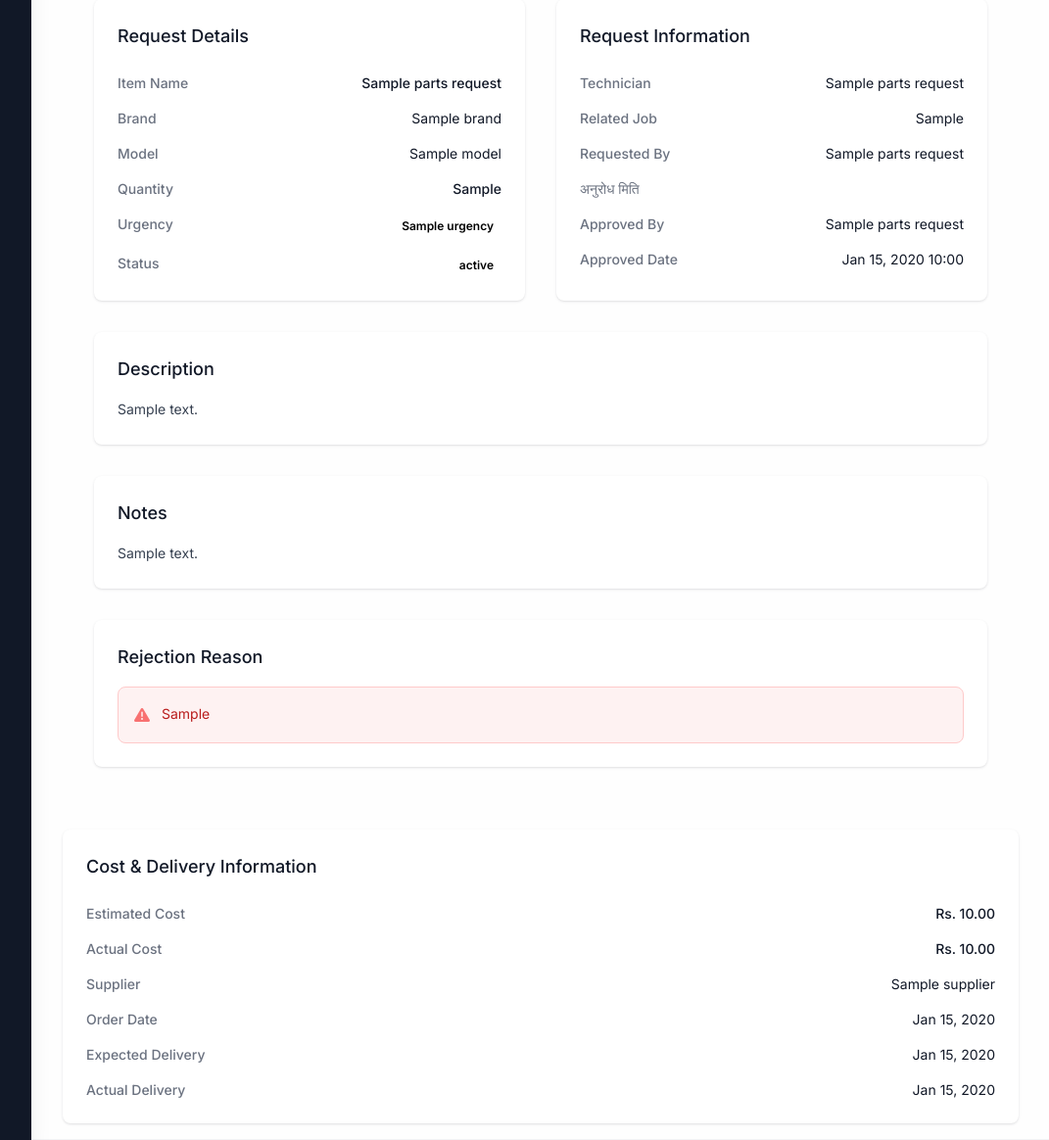
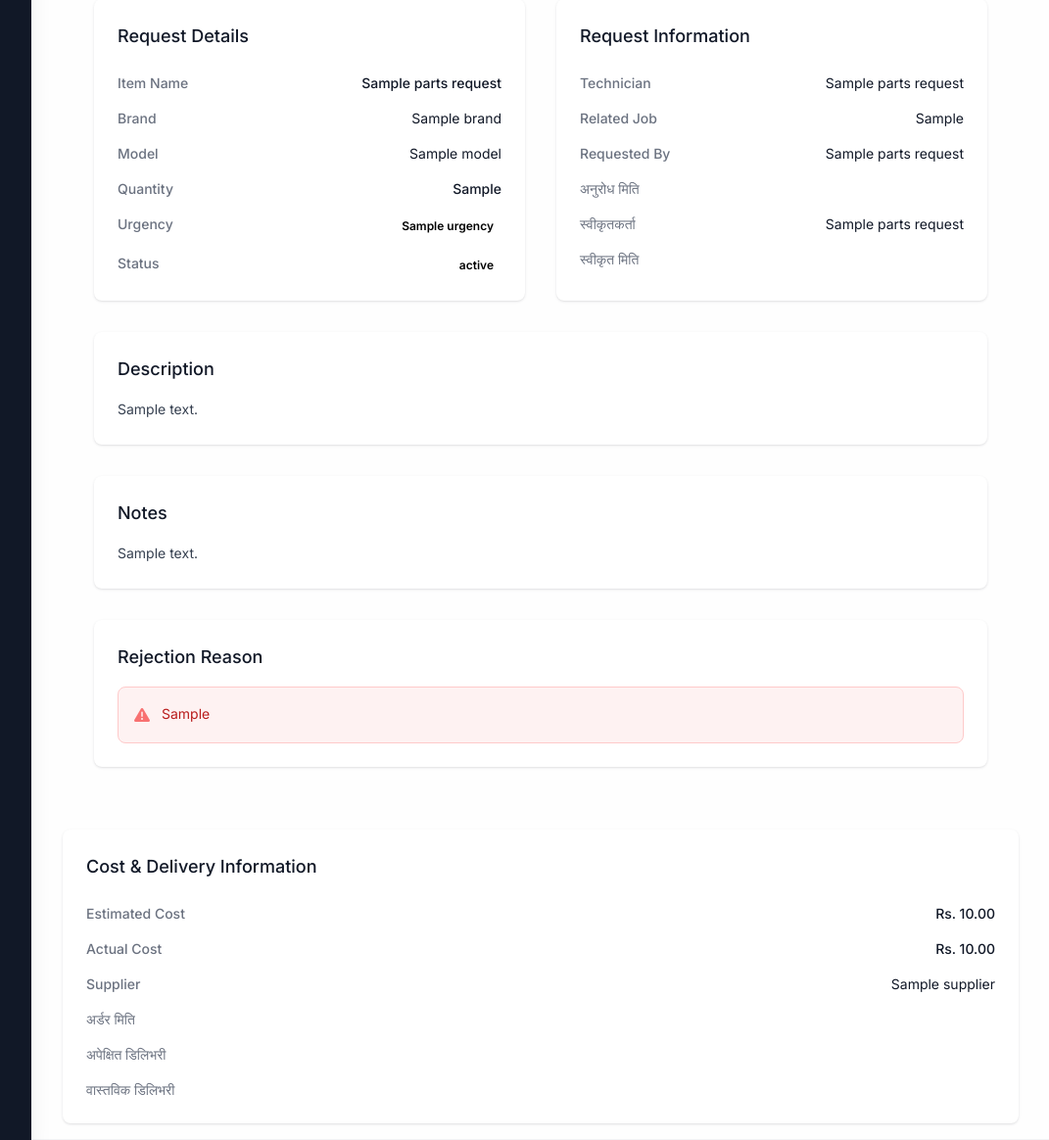
Before and after one commit to w38g0ru/tech-fix-center, a CodeIgniter 4 app: the page made by app/Views/dashboard/parts_requests/view.php in a window 1280 px wide. Shown: the part 195-1359 px from the top of the page at 98% size, without its empty margins (208-1279 px from the left). Run offline with PHP 8.4 and a stand-in for CodeIgniter, Linux system fonts and the light colour scheme; the template is opened without the code that fills it: most values are stand-ins (such as "Sample title", 1, 10 or a date in 2020); data that the repository does not hold is empty; some libraries are stand-ins or nearby versions.

Commit message:
Convert parts-requests dates to Nepali format
- Convert creation date in parts-requests index table to Nepali short format
- Convert approved date in parts-requests view to Nepali short format with time
- Convert order date in parts-requests view to Nepali short format
- Convert expected delivery date in parts-requests view to Nepali short format
- Convert actual delivery date in parts-requests view to Nepali short format
- Update labels to Nepali translations:
  - 'Approved By' → 'स्वीकृतकर्ता'
  - 'Approved Date' → 'स्वीकृत मिति'
  - 'Order Date' → 'अर्डर मिति'
  - 'Expected Delivery' → 'अपेक्षित डिलिभरी'
  - 'Actual Delivery' → 'वास्तविक डिलिभरी'
- All parts-requests dates now display in proper Nepali format with Devanagari numerals
- Request date was already converted in previous commit

```diff
--- a/app/Views/dashboard/parts_requests/index.php
+++ b/app/Views/dashboard/parts_requests/index.php
@@ -176,7 +176,7 @@
                                 </span>
                             </td>
                             <td class="px-6 py-4 whitespace-nowrap text-sm text-gray-900">
-                                <?= date('M d, Y', strtotime($request['created_at'])) ?>
+                                <?= formatNepaliDate($request['created_at'], 'short') ?>
                             </td>
                             <td class="px-6 py-4 whitespace-nowrap text-sm font-medium">
                                 <div class="flex space-x-2">
--- a/app/Views/dashboard/parts_requests/view.php
+++ b/app/Views/dashboard/parts_requests/view.php
@@ -128,13 +128,13 @@
 
             <?php if ($partsRequest['approved_by_name']): ?>
             <div class="flex flex-col sm:flex-row sm:justify-between">
-                <dt class="text-sm font-medium text-gray-500 mb-1 sm:mb-0">Approved By</dt>
+                <dt class="text-sm font-medium text-gray-500 mb-1 sm:mb-0">स्वीकृतकर्ता</dt>
                 <dd class="text-sm text-gray-900"><?= esc($partsRequest['approved_by_name']) ?></dd>
             </div>
 
             <div class="flex flex-col sm:flex-row sm:justify-between">
-                <dt class="text-sm font-medium text-gray-500 mb-1 sm:mb-0">Approved Date</dt>
-                <dd class="text-sm text-gray-900"><?= date('M d, Y H:i', strtotime($partsRequest['approved_at'])) ?></dd>
+                <dt class="text-sm font-medium text-gray-500 mb-1 sm:mb-0">स्वीकृत मिति</dt>
+                <dd class="text-sm text-gray-900"><?= formatNepaliDateTime($partsRequest['approved_at'], 'short') ?></dd>
             </div>
             <?php endif; ?>
         </dl>
@@ -209,22 +209,22 @@
 
         <?php if ($partsRequest['order_date']): ?>
         <div class="flex flex-col sm:flex-row sm:justify-between">
-            <dt class="text-sm font-medium text-gray-500 mb-1 sm:mb-0">Order Date</dt>
-            <dd class="text-sm text-gray-900"><?= date('M d, Y', strtotime($partsRequest['order_date'])) ?></dd>
+            <dt class="text-sm font-medium text-gray-500 mb-1 sm:mb-0">अर्डर मिति</dt>
+            <dd class="text-sm text-gray-900"><?= formatNepaliDate($partsRequest['order_date'], 'short') ?></dd>
         </div>
         <?php endif; ?>
 
         <?php if ($partsRequest['expected_delivery_date']): ?>
         <div class="flex flex-col sm:flex-row sm:justify-between">
-            <dt class="text-sm font-medium text-gray-500 mb-1 sm:mb-0">Expected Delivery</dt>
-            <dd class="text-sm text-gray-900"><?= date('M d, Y', strtotime($partsRequest['expected_delivery_date'])) ?></dd>
+            <dt class="text-sm font-medium text-gray-500 mb-1 sm:mb-0">अपेक्षित डिलिभरी</dt>
+            <dd class="text-sm text-gray-900"><?= formatNepaliDate($partsRequest['expected_delivery_date'], 'short') ?></dd>
         </div>
         <?php endif; ?>
 
         <?php if ($partsRequest['actual_delivery_date']): ?>
         <div class="flex flex-col sm:flex-row sm:justify-between">
-            <dt class="text-sm font-medium text-gray-500 mb-1 sm:mb-0">Actual Delivery</dt>
-            <dd class="text-sm text-gray-900"><?= date('M d, Y', strtotime($partsRequest['actual_delivery_date'])) ?></dd>
+            <dt class="text-sm font-medium text-gray-500 mb-1 sm:mb-0">वास्तविक डिलिभरी</dt>
+            <dd class="text-sm text-gray-900"><?= formatNepaliDate($partsRequest['actual_delivery_date'], 'short') ?></dd>
         </div>
         <?php endif; ?>
     </dl>
```
